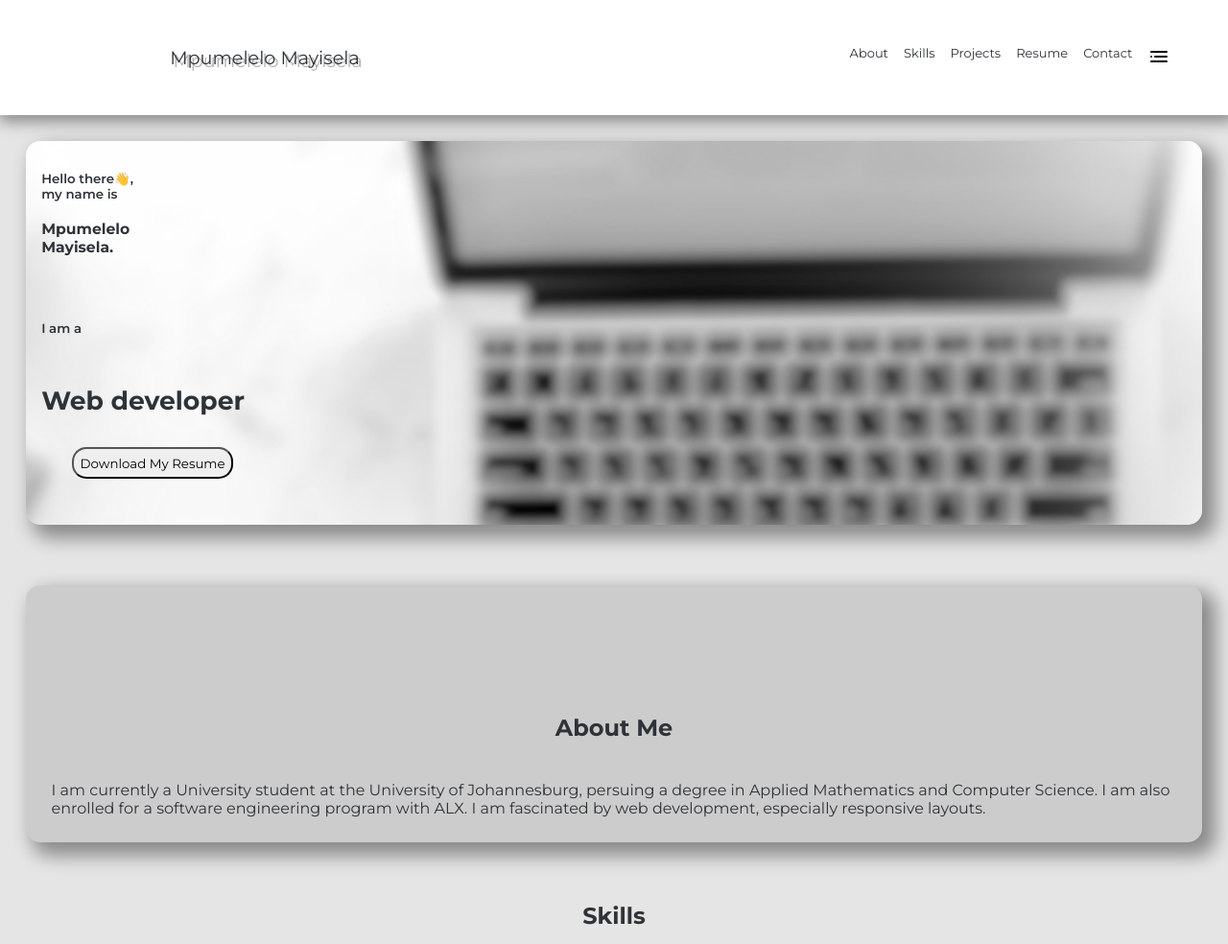
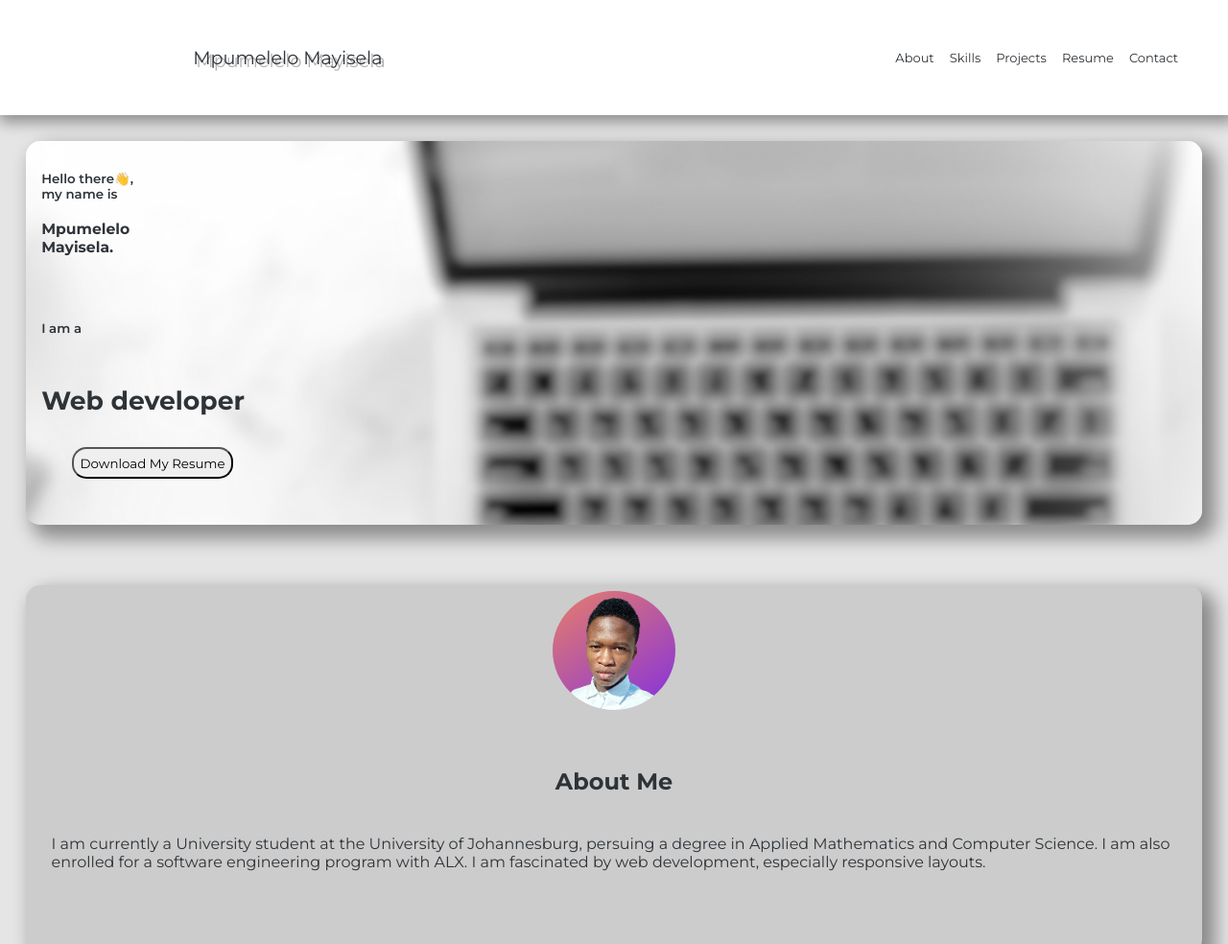
Before and after one commit to kaeycer/Portfolio, a plain HTML site: page index.html in a window 1280 px wide. Shown: the top 984 px of the page at 96% size. Drawn offline with Linux system fonts and the light colour scheme.

Commit message:
Final touchups done, yeyy

```diff
--- a/index.html
+++ b/index.html
@@ -83,9 +83,10 @@
         </div>
         <!-- About Section: Includes an my image and a short bio highliting my skills and experience -->
         <section class="hidden" id="about" >
-            <div class="profileImageContainer">
-                <span id="profileImage"></span>
+            <div class="upper">
+                <div class="profileImageContainer"></div>
             </div>
+
             <div class="about-1"  class="hidden">
                 <h2  >About Me</h2>
                 <p class="text">
@@ -181,7 +182,7 @@
 
     <!-- Footer Section: Includes copyright and other relevant links -->
     <footer class="headContainer">
-        Copyright &copy; Mpumelelo Mayisela.<br>All rights reserved
+        Copyright &copy; Mpumelelo Mayisela. All rights reserved
     </footer>
 
 </body>
--- a/style.css
+++ b/style.css
@@ -19,6 +19,7 @@ body{
 .headContainer{
     display: flex;
     flex-direction: row;
+    justify-content: space-evenly;
     background: #fff;
     height: 15vh;
     padding: 20px;
@@ -105,7 +106,8 @@ a{
 
 #about{
     display: grid;
-    grid-template-rows: 1fr 1fr;
+    grid-template-rows: 1fr 2fr;
+    align-items: center;
     background-color: hwb(0 80% 20%);
     border-radius: 15px;
     padding: 0.4rem;
@@ -172,13 +174,17 @@ h2{
 }
 
 .profileImageContainer{
+    background-image: url(./images/Untitled\ design\ \(1\)\ \(1\).png);
+    background-repeat: no-repeat;
+    width: 128px;
+    height: 124px;
+    background-size: cover;
+    border-radius: 50%;
+}
+
+.upper{
     display: flex;
     justify-content: center;
-}
-
-#profileImage{
-    background-image: url("./images/Untitled\ design\ \(1\)\ \(1\).png");
-    background-repeat: no-repeat;
 }
 
 
@@ -269,9 +275,8 @@ button:hover{
     justify-content: right;
 }
 
-.headContainer footer{
+footer{
     font-size: large;
-    text-align: center;
 }
 
 #card-1{
@@ -328,6 +333,12 @@ button:hover{
         justify-content: space-around;
     }
 }
+/* For Desktops */
+@media(min-width: 800px){
+    .navList li:last-child{
+        display: none;
+    }
+}
 
 /* For Mobile Devices */
 
```
